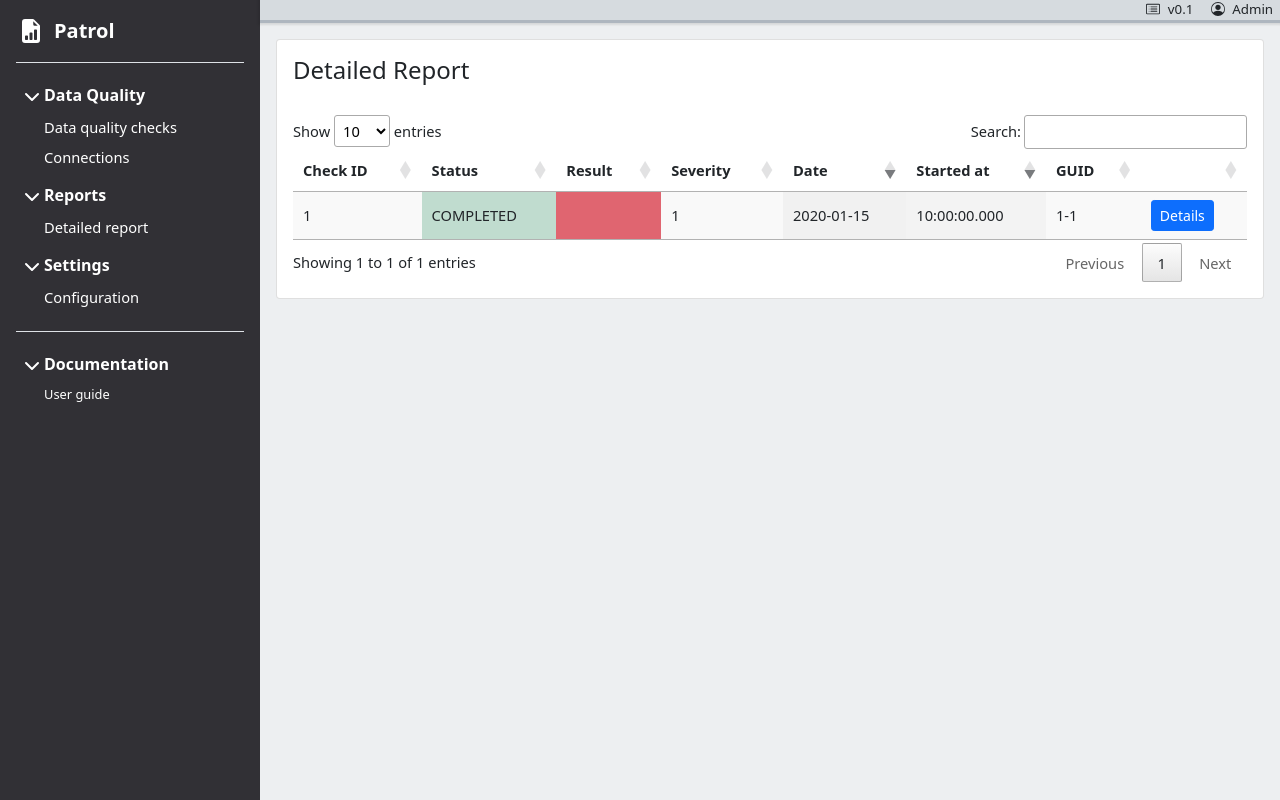
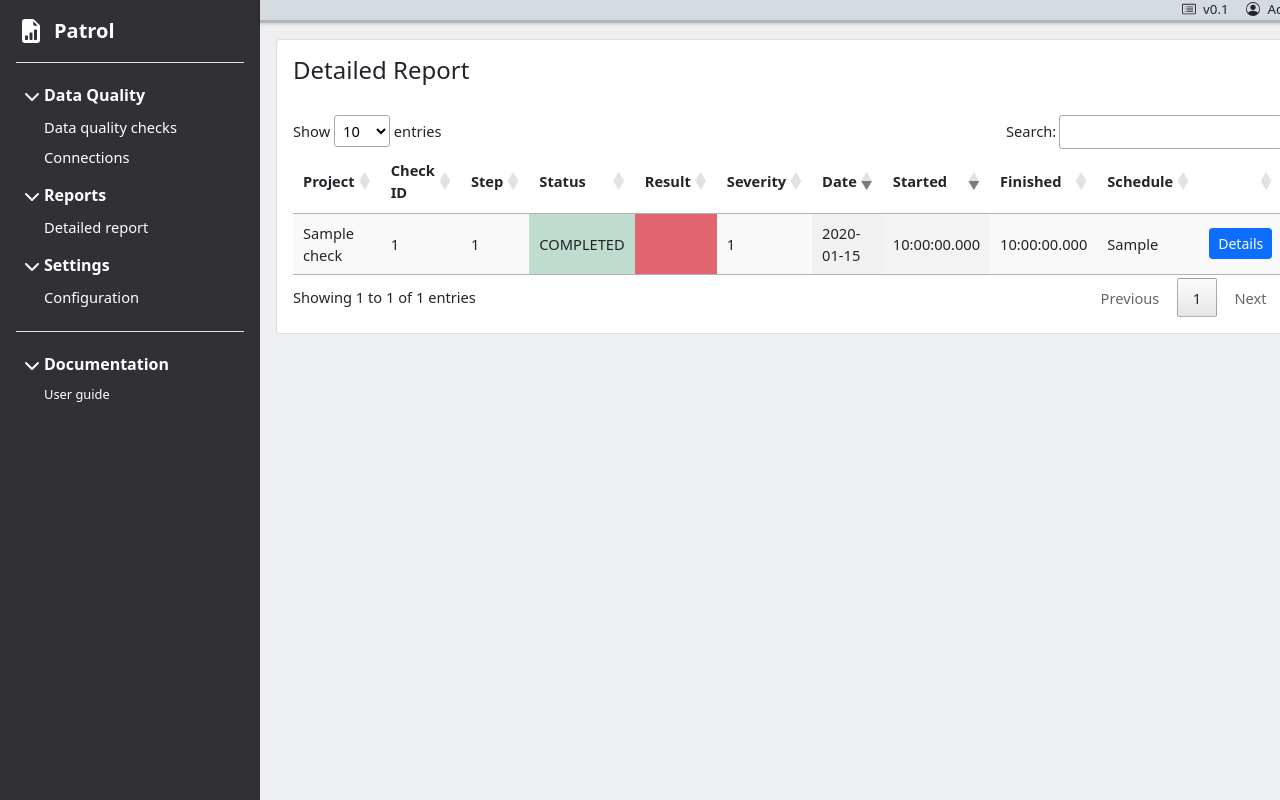
Before and after one commit to data-patrol/patrol, a Flask app: page /rpt-detailed/ in a window 1280 px wide. Run offline with Flask 2, Linux system fonts and the light colour scheme; tables that the repository leaves empty hold one stand-in row (values such as "Sample post"); some libraries are stand-ins or nearby versions.

Commit message:
Some work on Detailed Report screen

```diff
--- a/patrol/data_model.py
+++ b/patrol/data_model.py
@@ -52,7 +52,7 @@ class DQCheck(Base):
                         )
 
         def __repr__(self):
-                return f"<QD_Check(check_id='{self.check_id}', name='{self.name}', schedule_interval='{self.schedule_interval}' )>"
+                return f"<DQ_Check(check_id='{self.check_id}', name='{self.name}', schedule_interval='{self.schedule_interval}' )>"
 
 class DQCheckRun(Base):
         __tablename__ = 'dq_check_run'
@@ -76,7 +76,7 @@ class DQCheckRun(Base):
                         , status = 'INITIAL')
 
         def __repr__(self):
-                return f"<QD_Check_Run(check_id='{self.check_id}', step_seq='{self.step_seq}', start_time='{self.start_time}', status='{self.status}' )>"
+                return f"<DQ_Check_Run(check_id='{self.check_id}', step_seq='{self.step_seq}', start_time='{self.start_time}', status='{self.status}' )>"
 
 def initdb(args): #TODO
         Base.metadata.create_all(engine)
--- a/patrol/web/app.py
+++ b/patrol/web/app.py
@@ -21,7 +21,8 @@ def connections():
 @app.route('/rpt-detailed/')
 def rpt_detailed():
     session = dm.Session()
-    dq_check_runs = session.query(dm.DQCheckRun).order_by(
+    dq_check_runs = session.query(dm.DQCheckRun, dm.DQCheck).join(dm.DQCheck,
+        dm.DQCheckRun.check_id == dm.DQCheck.check_id).order_by(
             dm.DQCheckRun.start_time.desc()).limit(5000)
     session.close()
 
@@ -30,8 +31,9 @@ def rpt_detailed():
 @app.route('/check-details/')
 def check_details():
     guid = request.args.get('guid')
+    step = request.args.get('step')
     session = dm.Session()
-    dq_check_run = session.query(dm.DQCheckRun).filter_by(guid=guid).all()[0]
+    dq_check_run = session.query(dm.DQCheckRun).filter_by(guid=guid, step_seq=step).all()[0]
     session.close()
 
     df_report = pd.read_table(dq_check_run.report_file, delimiter='\t')
--- a/patrol/web/templates/rpt-detailed.html
+++ b/patrol/web/templates/rpt-detailed.html
@@ -11,31 +11,37 @@
 <table id="mainTable" class="display" style="width:100%;">
   <thead>
       <tr>
+        <th>Project</th>
         <th>Check ID</th>
+        <th>Step</th>
         <th>Status</th>
         <th>Result</th>
         <th>Severity</th>
         <th>Date</th>
-        <th>Started at</th>
-        <th>GUID</th>
+        <th>Started</th>
+        <th>Finished</th>
+        <th>Schedule</th>
         <th></th>
       </tr>
   </thead>
   <tbody>
       {% for row in dq_check_runs %}
       <tr>
-        <td>{{ row.check_id }}</th>
-        <td {% if row.status == 'COMPLETED' %} class="bg-success bg-opacity-25" {% endif %}>{{ row.status }}</td>
-        <td {% if row.check_id == "sql_check_1" %} class="bg-success bg-opacity-50" {%else%} class="bg-danger bg-opacity-75" {% endif %}>
-          {% if row.check_id == "sql_check_1" %} PASSED
-          {% elif row.check_id == "sql_check_2" %} FAILED {% endif %}
+        <td>{{ row.DQCheck.project_name }}</td>
+        <td>{{ row.DQCheckRun.check_id }}</th>
+        <td>{{ row.DQCheckRun.step_seq }}</th>
+        <td {% if row.DQCheckRun.status == 'COMPLETED' %} class="bg-success bg-opacity-25" {% endif %}>{{ row.DQCheckRun.status }}</td>
+        <td {% if row.DQCheckRun.check_id == "sql_check_1" %} class="bg-success bg-opacity-50" {%else%} class="bg-danger bg-opacity-75" {% endif %}>
+          {% if row.DQCheckRun.check_id == "sql_check_1" %} PASSED
+          {% elif row.DQCheckRun.check_id == "sql_check_2" %} FAILED {% endif %}
         </td>
-        <td>{{ row.severity }}</td>
-        <td>{{ row.start_time.date() }}</td>
-        <td>{{ row.start_time.strftime("%H:%M:%S.%f")[:-3] }}</td>
-        <td>{{ row.guid }}-{{ row.step_seq }}</td>
+        <td>{{ row.DQCheckRun.severity }}</td>
+        <td>{{ row.DQCheckRun.start_time.date() }}</td>
+        <td>{{ row.DQCheckRun.start_time.strftime("%H:%M:%S.%f")[:-3] }}</td>
+        <td>{{ row.DQCheckRun.end_time.strftime("%H:%M:%S.%f")[:-3] }}</td>
+        <td>{{ row.DQCheck.schedule_interval }}</td>
         <td>
-          <a class="btn btn-primary btn-sm modal-details" href="{{ url_for('check_details') }}?guid={{ row.guid }}&step={{ row.step_seq }}" role="button">Details</a>
+          <a class="btn btn-primary btn-sm modal-details" href="{{ url_for('check_details') }}?guid={{ row.DQCheckRun.guid }}&step={{ row.DQCheckRun.step_seq }}" role="button">Details</a>
         </td>
       </tr>
       {% endfor %}
@@ -54,9 +60,9 @@
 <script>
   $(document).ready(function() {
   $('#mainTable').DataTable( {
-      order: [[4, 'desc'],[5, 'desc']],
+      order: [[6, 'desc'],[7, 'desc']],
       rowGroup: {
-          dataSrc: 4
+          dataSrc: 6
       }
     } );
   });
```
